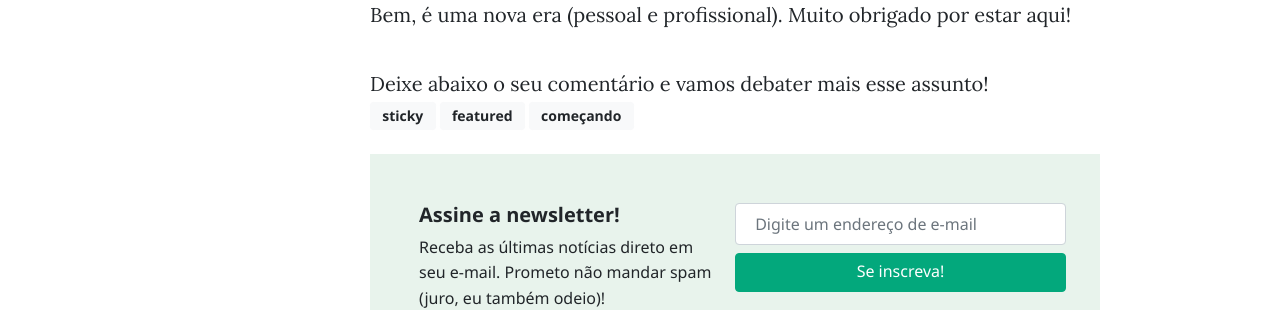
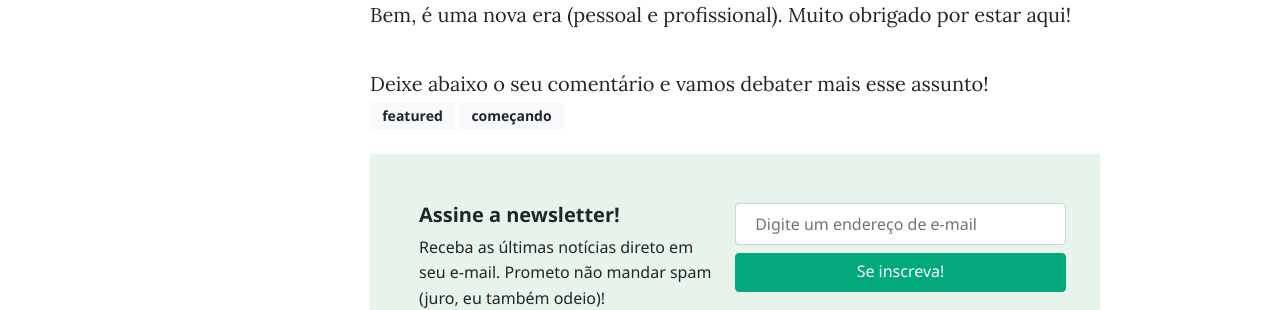
Before and after one commit to carvalholeo/carvalholeo.github.io, a Jekyll site: the page built from _posts/2020-01-30-recomecando-de-novo-o-blog.markdown, in a window 1280 px wide and 900 px high, scrolled down 2875 px. Shown: the part 162-472 px from the top of the window. Built offline with Jekyll 4.4.1, drawn with Linux system fonts in a browser that asks for light colours; nearby versions of some CDN libraries; comment, search, counter and statistics services are not loaded.

Commit message:
Troca o post em destaque na tela principal

```diff
--- a/_posts/2020-01-30-recomecando-de-novo-o-blog.markdown
+++ b/_posts/2020-01-30-recomecando-de-novo-o-blog.markdown
@@ -4,7 +4,7 @@ title:  "Recomeçando (de novo) o blog"
 categories: [ blog, início ]
 image: assets/images/start.jpg
 author: leo
-tags: [ sticky, featured, começando]
+tags: [ featured, começando]
 ---
 Depois de muito tempo sem escrever, aí vamos nós novamente. Por alguns anos, mantive (na verdade, ele existe até hoje) um blog com conteúdo religioso, onde, de vez em quando, eu postava conteúdo técnico. Por alguma razão, que não lembro qual agora, apaguei quase tudo.
 
```
Also changed, not shown: _posts/2020-02-01-porque-precisamos-de-seguranca-da-informacao.md (+1 -1 lines).
